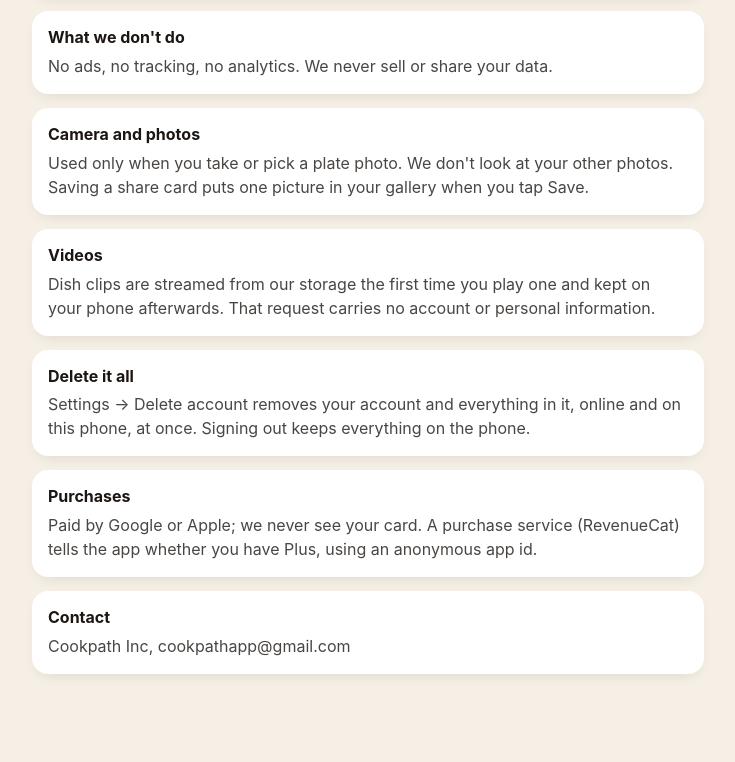
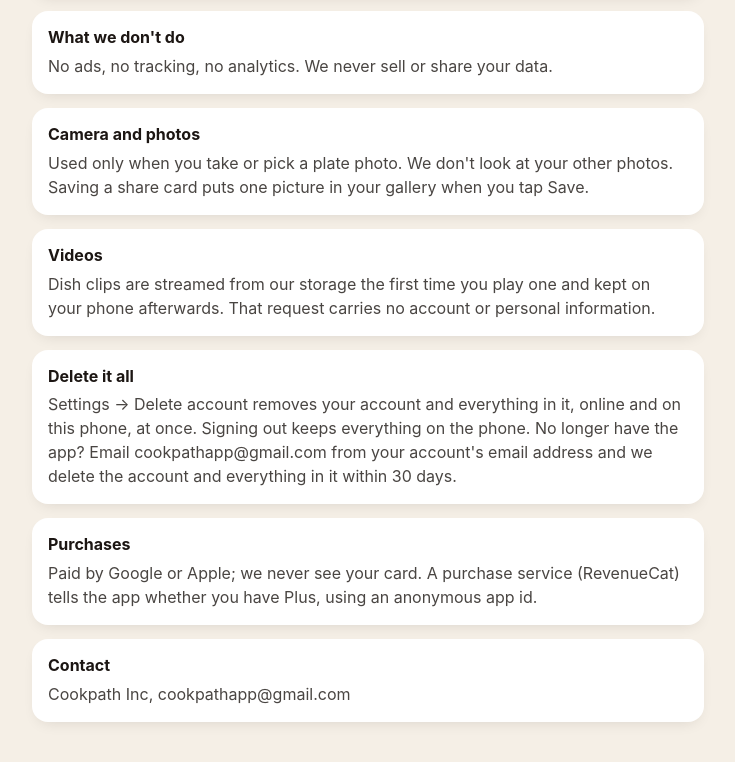
Before and after one commit to karicdjupaklena7ica/cookpath-legal, a plain HTML site: page privacy.html in a window 1280 px wide. Shown: the part 722-1484 px from the top of the page, without its empty margins (272-1007 px from the left). Before the commit the page ends 1444 px from the top, so only its background shows below. Drawn offline with Linux system fonts and the light colour scheme.

Commit message:
Privacy: delete your account by email if you no longer have the app

```diff
--- a/privacy.html
+++ b/privacy.html
@@ -57,7 +57,7 @@
 
   <section id="delete">
     <h2>Delete it all</h2>
-    <p>Settings → Delete account removes your account and everything in it, online and on this phone, at once. Signing out keeps everything on the phone.</p>
+    <p>Settings → Delete account removes your account and everything in it, online and on this phone, at once. Signing out keeps everything on the phone. No longer have the app? Email cookpathapp@gmail.com from your account's email address and we delete the account and everything in it within 30 days.</p>
   </section>
 
   <section>
```
